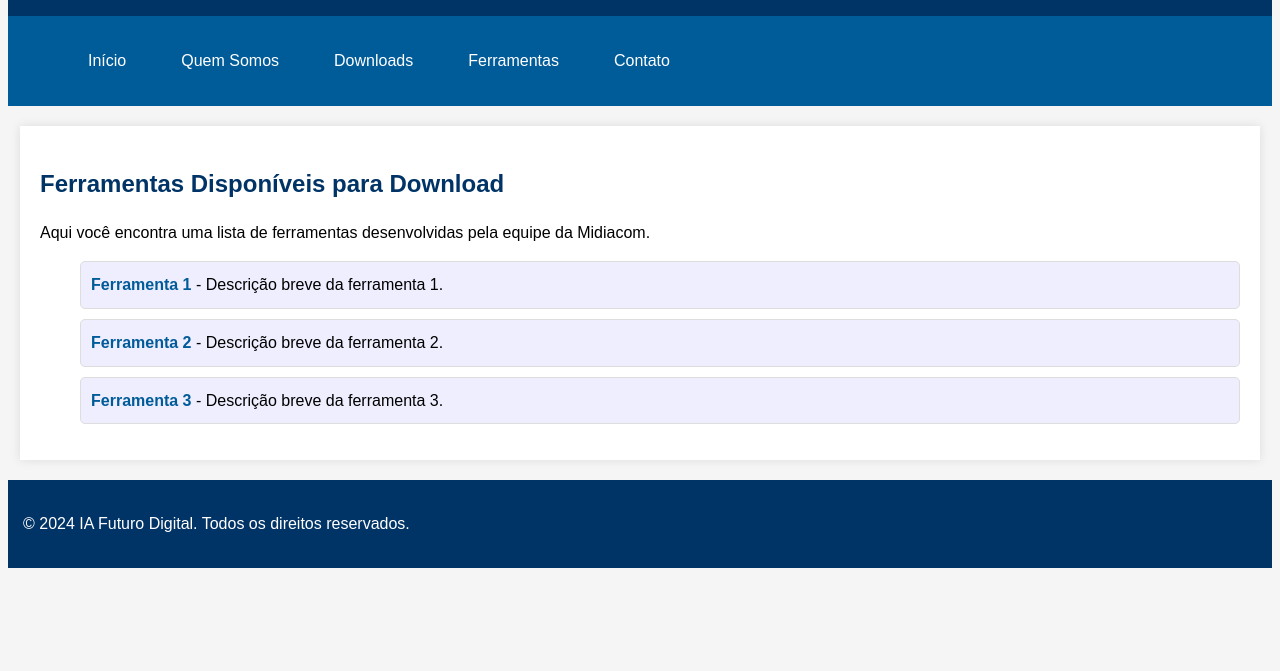
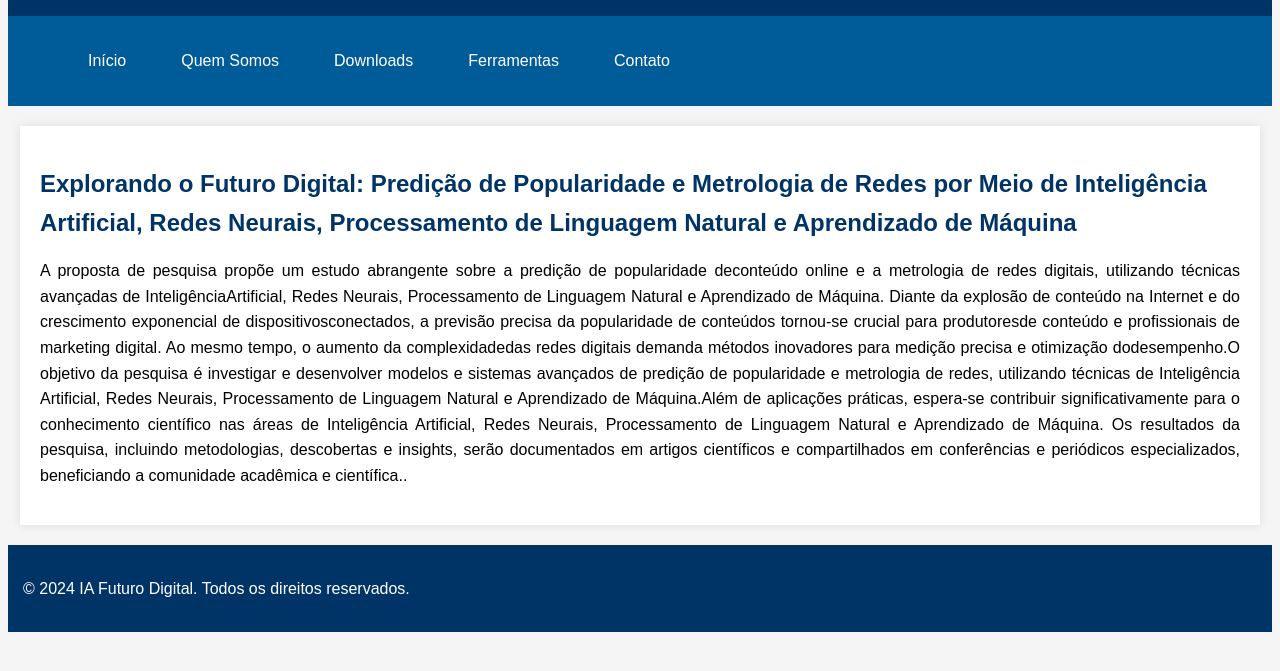
Before and after one commit to IA-Futuro-Digital/IA-Futuro-Digital.github.io, a plain HTML site: page index.html in a window 1280 px wide. Shown: the part 93-764 px from the top of the page. Drawn offline with Linux system fonts and the light colour scheme.

Commit message:
Update index.html descrição do projeto

```diff
--- a/index.html
+++ b/index.html
@@ -56,21 +56,24 @@
 
     <!-- Conteúdo principal -->
     <div class="container">
-        <h2>Ferramentas Disponíveis para Download</h2>
-        <p>Aqui você encontra uma lista de ferramentas desenvolvidas pela equipe da Midiacom.</p>
+        <h2>
+            Explorando o Futuro Digital: Predição de Popularidade e Metrologia de Redes por Meio de Inteligência Artificial,
+            Redes Neurais, Processamento de Linguagem Natural e Aprendizado de Máquina
+        </h2>
+        <p>
+            A proposta de pesquisa propõe um estudo abrangente sobre a predição de popularidade deconteúdo online e a metrologia de redes digitais,
+            utilizando técnicas avançadas de InteligênciaArtificial, Redes Neurais, Processamento de Linguagem Natural e Aprendizado de Máquina.
+            Diante da explosão de conteúdo na Internet e do crescimento exponencial de dispositivosconectados, a previsão precisa da popularidade de
+            conteúdos tornou-se crucial para produtoresde conteúdo e profissionais de marketing digital. Ao mesmo tempo, o aumento da complexidadedas
+            redes digitais demanda métodos inovadores para medição precisa e otimização dodesempenho.O objetivo da pesquisa é investigar e desenvolver
+            modelos e sistemas avançados de predição de popularidade e metrologia de redes, utilizando técnicas de Inteligência Artificial, Redes Neurais,
+            Processamento de Linguagem Natural e Aprendizado de Máquina.Além de aplicações práticas, espera-se contribuir significativamente para o
+            conhecimento científico nas áreas de Inteligência Artificial, Redes Neurais, Processamento de Linguagem Natural e Aprendizado de Máquina.
+            Os resultados da pesquisa, incluindo metodologias, descobertas e insights, serão documentados em artigos científicos e compartilhados em
+            conferências e periódicos especializados, beneficiando a comunidade acadêmica e científica..
+        </p>
 
-        <ul class="tool-list">
-            <li>
-                <a href="#">Ferramenta 1</a> - Descrição breve da ferramenta 1.
-            </li>
-            <li>
-                <a href="#">Ferramenta 2</a> - Descrição breve da ferramenta 2.
-            </li>
-            <li>
-                <a href="#">Ferramenta 3</a> - Descrição breve da ferramenta 3.
-            </li>
-            <!-- Adicione mais ferramentas conforme necessário -->
-        </ul>
+
     </div>
 
     <!-- Rodapé -->
```
